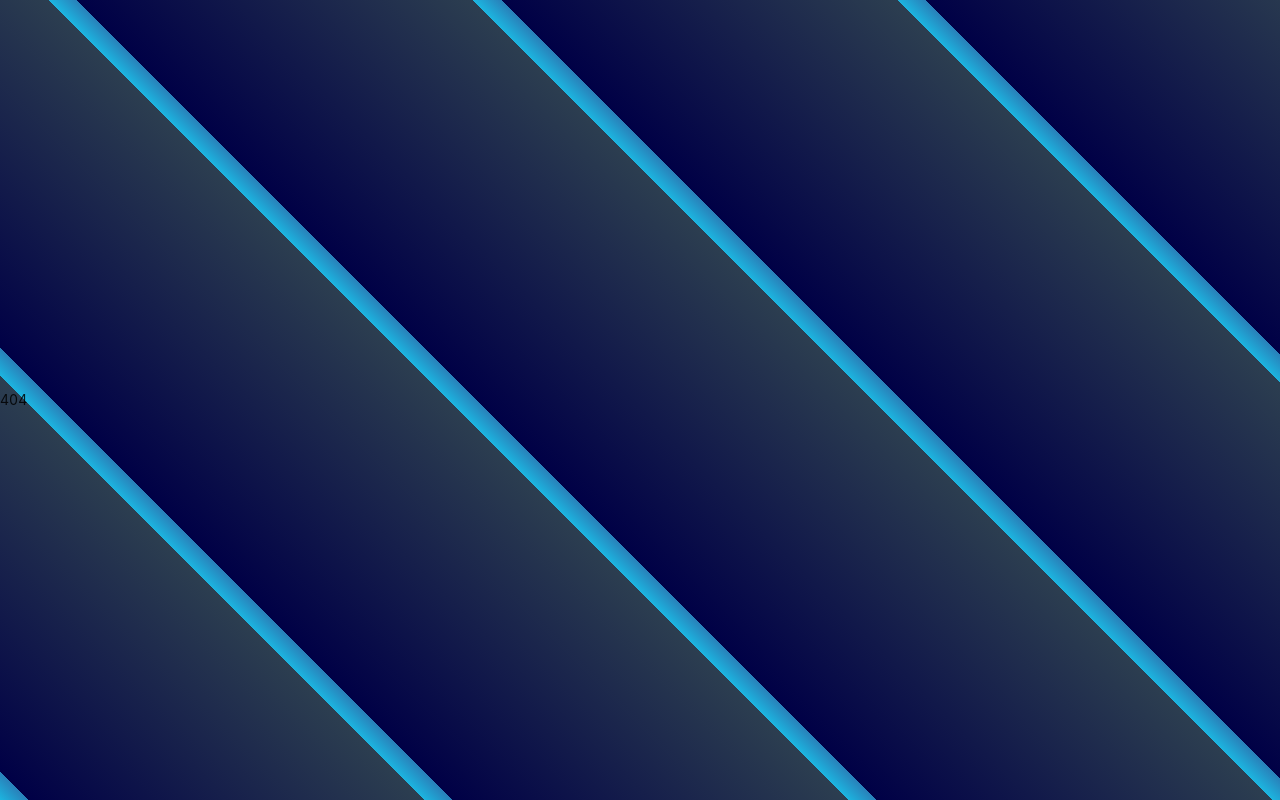
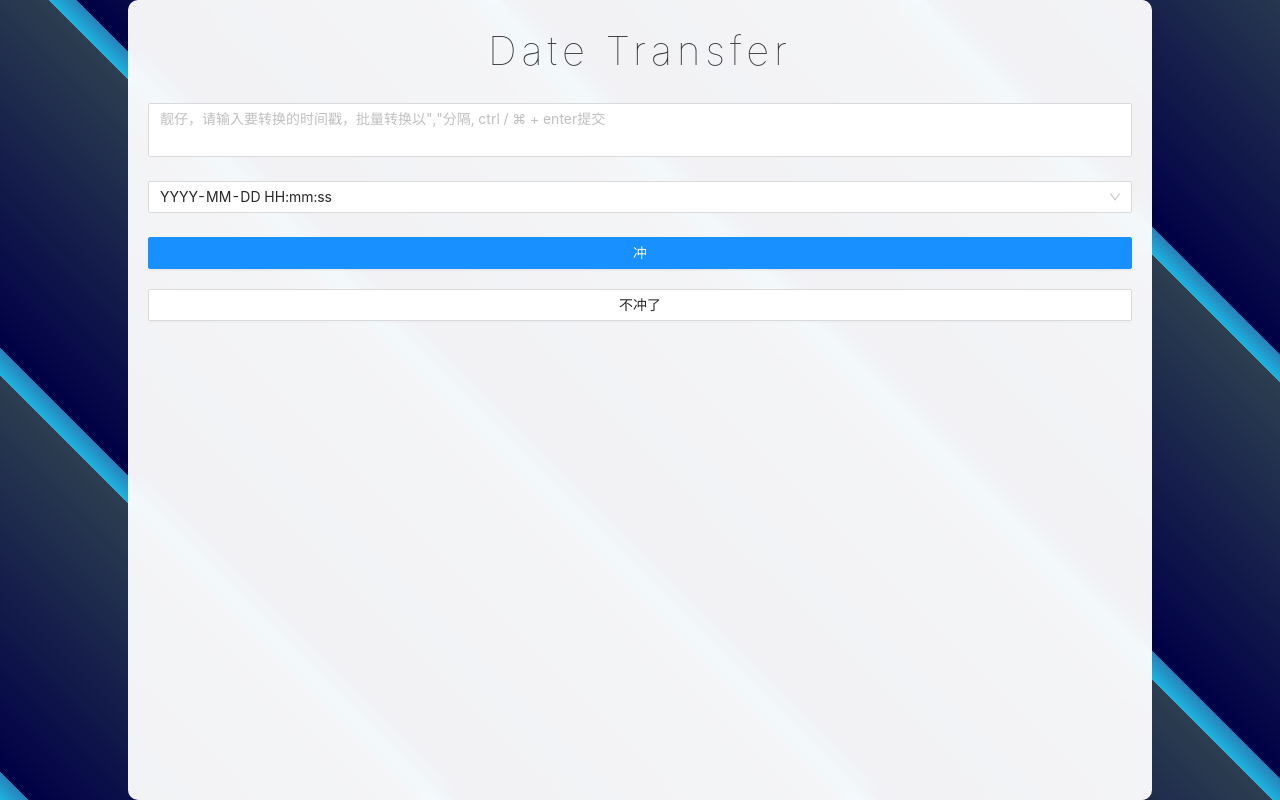
Before and after one commit to WannTonn/react-learning, a React (Create React App) app: page /dateTransfer in a window 1280 px wide. Built offline with nearby package versions, Linux system fonts and the light colour scheme.

Commit message:
feat: update tools

```diff
--- a/src/App.tsx
+++ b/src/App.tsx
@@ -2,6 +2,7 @@
 
 import TodoList from './views/ToDoList';
 import Animation from './views/Animation';
+import DateTransfer from './views/DateTransfer';
 import { Routes, Route, BrowserRouter } from 'react-router-dom';
 import NotFoundDom from './views/NotFoundDom';
 const routes = [
@@ -19,6 +20,11 @@
     key: 3,
     path: '*',
     element: <NotFoundDom />
+  },
+  {
+    key: 4,
+    path: '/dateTransfer',
+    element: <DateTransfer />
   }
 ]
 
--- /dev/null
+++ b/src/views/DateTransfer/index.tsx
@@ -0,0 +1,71 @@
+import React, { useState } from 'react';
+import dayjs from 'dayjs';
+import { Button, Divider, Form, Input, List, notification, Select } from 'antd';
+import './style.scss';
+import { DeleteOutlined } from '@ant-design/icons';
+
+
+const DateTransfer = () => {
+  const { Item } = Form;
+  const [form] = Form.useForm();
+  const [result, setResult] = useState([]);
+  const options = [
+    { value: 'YYYY-MM-DD HH:mm:ss:mss' },
+    { value: 'YYYY-MM-DD HH:mm:ss:ms' },
+    { value: 'YYYY-MM-DD HH:mm:ss' },
+    { value: 'YYYY-MM-DD HH:mm' },
+    { value: 'YYYY-MM-DD HH' }]
+  const handleSubmit = async () => {
+
+    const values = await form.validateFields();
+    const { inputVal, type } = values;
+    let valArr = inputVal.split(',');
+    let hasIncorrectVal = valArr.filter((e) => isNaN(e));
+    if (hasIncorrectVal?.length) { notification.error({ message: '输入的时间戳有误，请检查' }); return }
+    let result = valArr.map((e) => dayjs(isNaN(e) ? '' : e.length < 13 ? e * Math.pow(10, 13 - e.length) : e).format(type))
+    setResult(result);
+  }
+
+  const handleKeydown = (e) => {
+    if ((e.metaKey || e.ctrlKey) && e.keyCode === 13) {
+      handleSubmit();
+    }
+  }
+
+  return (
+    <div className='wrapper'>
+      <div className='title'>Date Transfer</div>
+      <Form form={form} onFinish={handleSubmit}>
+        <Item name="inputVal" rules={[{ required: true, message: '请输入时间戳哦, 靓仔' }, {
+          validateTrigger: 'onSubmit',
+          validator: (_, names) => {
+            console.log(_);
+            return Promise.resolve();
+          }
+        }]}>
+          <Input.TextArea autoSize={{ minRows: 2, maxRows: 5 }} placeholder='靓仔，请输入要转换的时间戳，批量转换以","分隔, ctrl / ⌘ + enter提交' onKeyDown={handleKeydown} allowClear />
+        </Item>
+        <Item name="type" initialValue={'YYYY-MM-DD HH:mm:ss'}>
+          <Select options={options} placeholder="选择要转换的格式" onChange={handleSubmit} />
+        </Item>
+        <Button block type='primary' htmlType='submit'>冲</Button>
+        <Button block htmlType='reset' style={{marginTop: 20}}>不冲了</Button>
+      </Form>
+      {
+        result?.length ? (
+          <>
+            <Divider orientation="left">啊哈哈哈，结果来咯  <DeleteOutlined onClick={() => setResult([])} /> </Divider>
+            <List
+              size="small"
+              bordered
+              dataSource={result}
+              renderItem={item => <List.Item>{item}</List.Item>}
+            />
+          </>
+        ) : null
+      }
+    </div>
+  )
+}
+
+export default DateTransfer;
--- /dev/null
+++ b/src/views/DateTransfer/style.scss
@@ -0,0 +1,16 @@
+.wrapper {
+  margin: 0 auto;
+  padding: 20px;
+  width: 80vw;
+  min-height: 800px;
+  background: rgba(255, 255, 255, 0.95);
+  backdrop-filter: blur(10px);
+  color: #fff;
+  border-radius: 10px;
+  .title {
+    padding-bottom: 20px;
+    font-size: 40px;
+    color: #333
+    // color: #fff;
+  }
+}
```
Also changed, not shown: 16 other files (tests, documents, lock files or other folders).
